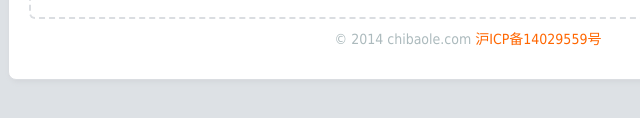
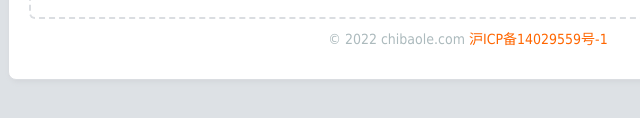
Before and after one commit to fifsky/chibaole, a plain HTML site: page index.html in a window 1280 px wide. Shown: the part 590-708 px from the top of the page, 172-812 px from the left. Drawn offline with Linux system fonts and the light colour scheme.

Commit message:
Update index.html

```diff
--- a/index.html
+++ b/index.html
@@ -105,7 +105,7 @@
             <p>&nbsp;微信：<img src="weixin.jpg" style="vertical-align:top;"/> </p>
         </div>
         <div>
-            <div class="footer">&copy; 2014 chibaole.com <a href="http://www.miitbeian.gov.cn/" target="_blank">沪ICP备14029559号</a></div>
+            <div class="footer">&copy; 2022 chibaole.com <a href="https://www.miitbeian.gov.cn/" target="_blank">沪ICP备14029559号-1</a></div>
         </div>
     </div>
 </body>
```
